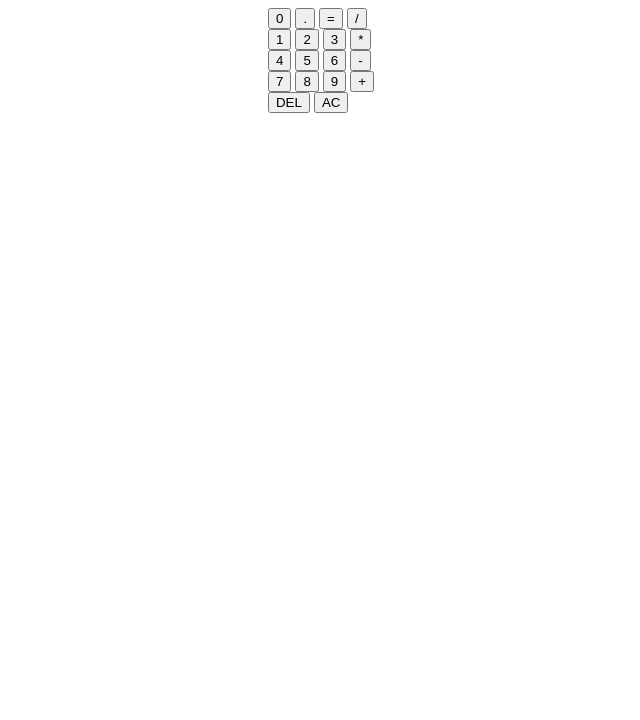
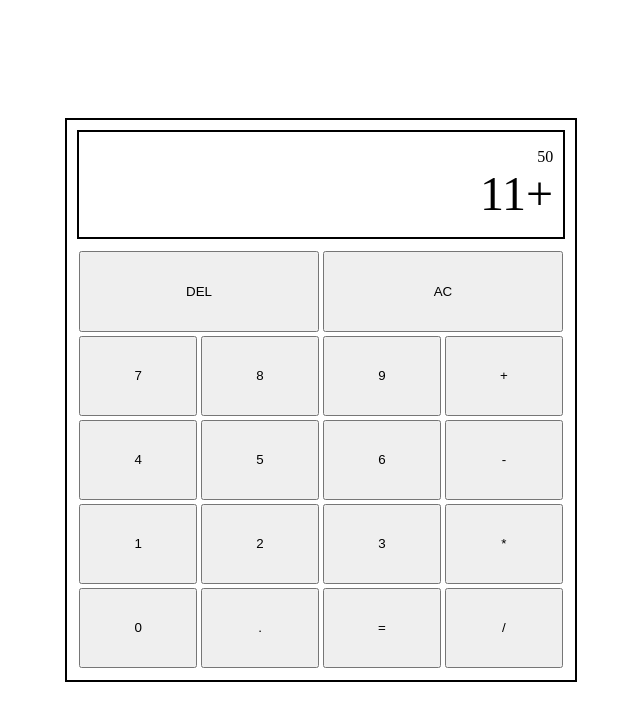
Before and after one commit to mtzig/odin-calculator, a plain HTML site: page index.html in a window 1280 px wide. Shown: the whole page, without its empty margins (319-959 px from the left). Drawn offline with Linux system fonts and the light colour scheme.

Commit message:
calculator css first pass finished

```diff
--- a/css/style.css
+++ b/css/style.css
@@ -1,13 +1,71 @@
 html{
     height: 100%;
+    width: 100%;
+    display: flex;
+    justify-content: center;
+    /* align-items: center; */
 }
 
 body{
     display: flex;
     justify-content: center;
     align-items: center;
+    height: 100%;
+    width: 100%;
+    margin:0 30%;
 }
 
+
+.calculator{
+    display: flex;
+    flex-direction: column;
+    /* margin-bottom: 0.5em; */
+    flex: 1 1 auto;
+    height: 70%;
+    /* width: 30%; */
+    /* gap: 10px; */
+    border: 2px solid black;
+
+}
+
+.display{
+    flex: 1;
+    display: flex;
+    flex-direction: column;
+    border: 2px solid black;
+    margin: 2%;
+    justify-content: center;
+}
+
+.past-calc{
+    text-align: right;
+    margin: 0 2%;
+}
+
+.current{
+    text-align: right;
+    font-size: 3em;
+    margin: 0 2%;
+
+}
+
+.inputs{
+    margin: 0 2% 2% 2%;
+    display: flex;
+    flex-direction: column-reverse;
+    flex: 4;
+}
+
+.inputs div{
+    flex: 1;
+    display: flex;
+    /* justify-content: stretch; */
+}
+
+button{
+    flex: 1;
+    margin: 2px;
+}
 .bb {
     background-color: bisque;
     border: none;
--- a/index.html
+++ b/index.html
@@ -16,10 +16,10 @@
     <!-- <button class="bb">test</button> -->
     <div class="calculator">
         <div class="display">
-            <div class="ans"></div>
-            <div class="current"></div>
+            <div class="past-calc">50</div>
+            <div class="current">11+</div>
         </div>
-        <div class="nums">
+        <div class="inputs">
             <div>
                 <button class="num">0</button>
                 <button class="dot">.</button>
```
